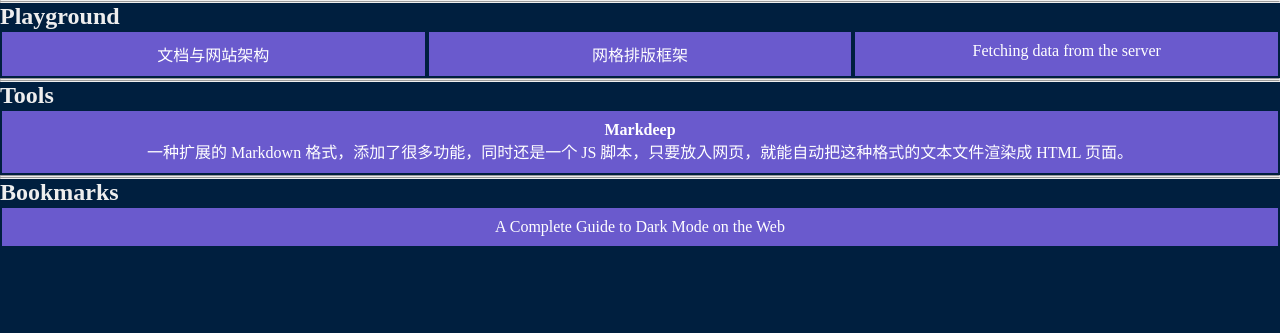
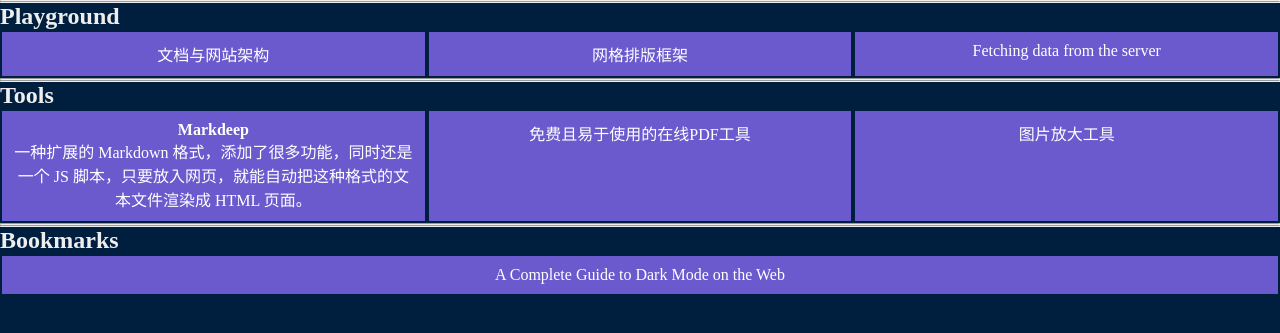
Before and after one commit to luckypeak-xyz/yrf105.github.io, a plain HTML site: page index.html in a window 1280 px wide. Shown: the part 109-442 px from the top of the page. Drawn offline with Linux system fonts and the light colour scheme.

Commit message:
add some tools

```diff
--- a/index.html
+++ b/index.html
@@ -41,6 +41,8 @@
         格式，添加了很多功能，同时还是一个 JS
         脚本，只要放入网页，就能自动把这种格式的文本文件渲染成 HTML 页面。</a
       >
+      <a href="https://tools.pdf24.org/zh/all-tools">免费且易于使用的在线PDF工具</a>
+      <a href="http://waifu2x.udp.jp">图片放大工具</a>
     </div>
     <hr />
     <hr />
```
